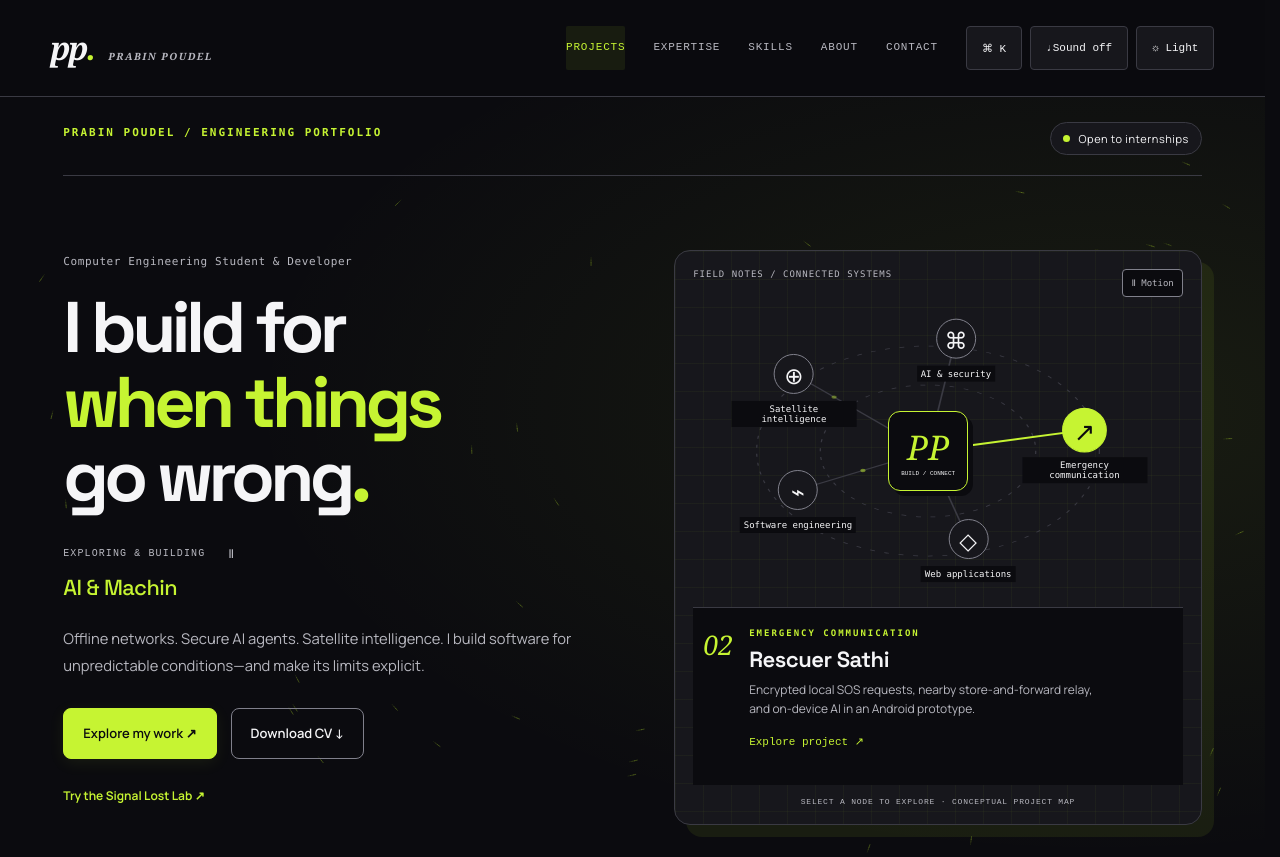
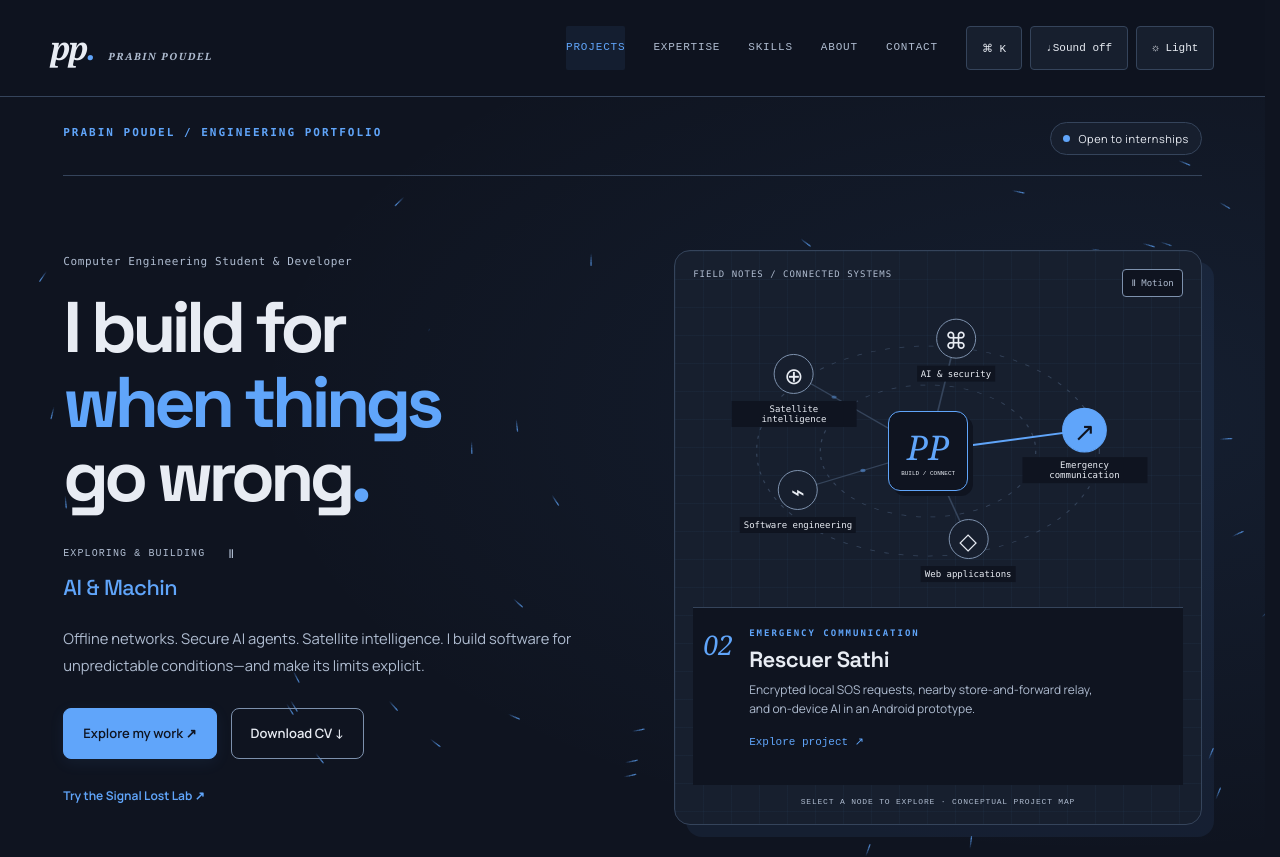
Before and after one commit to Prabin-Poudel-1/Portfolio-website, a React (Vite) app: page / in a window 1280 px wide. Shown: the top 857 px of the page. Built offline with nearby package versions, Linux system fonts and the light colour scheme.

Commit message:
Refine dark theme and improve hero particle effects

```diff
--- a/scripts/globe-fallback.ts
+++ b/scripts/globe-fallback.ts
@@ -62,7 +62,7 @@ for (let row = 0; row < 360; row++) {
 const [x, y] = project(NEPAL, 84, 28);
 writeFileSync(
   "assets/geo/globe-fallback.svg",
-  `<svg xmlns="http://www.w3.org/2000/svg" viewBox="0 0 440 440"><defs><radialGradient id="o"><stop stop-color="#555E51"/><stop offset="1" stop-color="#0B0B0F"/></radialGradient><linearGradient id="s" x2="1" y2="1"><stop stop-color="#fff" stop-opacity=".05"/><stop offset="1" stop-color="#000" stop-opacity=".3"/></linearGradient></defs><circle cx="220" cy="220" r="180" fill="url(#o)"/><path d="${d}" fill="none" stroke="#B9C1AB" stroke-width="1"/><circle cx="220" cy="220" r="180" fill="url(#s)" stroke="#555E51"/><circle cx="${220 + x * 180}" cy="${220 - y * 180}" r="4" fill="#C6F432"/></svg>`,
+  `<svg xmlns="http://www.w3.org/2000/svg" viewBox="0 0 440 440"><defs><radialGradient id="o"><stop stop-color="#506887"/><stop offset="1" stop-color="#0F1420"/></radialGradient><linearGradient id="s" x2="1" y2="1"><stop stop-color="#fff" stop-opacity=".05"/><stop offset="1" stop-color="#000" stop-opacity=".3"/></linearGradient></defs><circle cx="220" cy="220" r="180" fill="url(#o)"/><path d="${d}" fill="none" stroke="#A8BDD8" stroke-width="1"/><circle cx="220" cy="220" r="180" fill="url(#s)" stroke="#506887"/><circle cx="${220 + x * 180}" cy="${220 - y * 180}" r="4" fill="#60A5FA"/></svg>`,
 );
 console.log(
   "Generated globe fallback from the existing Natural Earth coverage without horizon chords.",
--- a/src/components/HeroFlow.tsx
+++ b/src/components/HeroFlow.tsx
@@ -1,5 +1,10 @@
 import { useEffect, useRef } from 'react';
 import { animateHero } from '../utils/heroMotion';
+
+// 22 samples / 21 segments: 40% longer than the previous 15-segment trail.
+const TRAIL_POINTS = 22;
+const FADE_GROUPS = 7;
+const SEGMENTS_PER_GROUP = 3;
 
 type Particle = { x: number; y: number; vx: number; vy: number; age: number; life: number; amber: boolean; trail: Float32Array; head: number; filled: number };
 
@@ -11,19 +16,19 @@ export function HeroFlow({ paused }: { paused: boolean }) {
     const ctx = canvas.getContext('2d', { alpha: true });
     if (!ctx) return;
     let width = 1, height = 1, ratio = 1, particles: Particle[] = [];
-    let accent = '#C6F432', editorial = accent;
+    let accent = '#60A5FA', editorial = accent;
     let bounds = hero.getBoundingClientRect();
     const pointer = { x: -1000, y: -1000, vx: 0, vy: 0, speed: 0, at: 0, inside: false };
     const colors = () => {
       const style = getComputedStyle(hero);
-      accent = style.getPropertyValue('--accent').trim();
+      accent = style.getPropertyValue('--particle').trim();
       editorial = style.getPropertyValue('--editorial').trim();
       ctx.clearRect(0, 0, width, height);
     };
     const spawn = (p?: Particle): Particle => Object.assign(p || {}, {
       x: Math.random() * width, y: Math.random() * height,
       vx: 0, vy: 0, age: 0, life: 10 + Math.random() * 12, amber: Math.random() < .12,
-      trail: p?.trail || new Float32Array(32), head: 0, filled: 0,
+      trail: p?.trail || new Float32Array(TRAIL_POINTS * 2), head: 0, filled: 0,
     }) as Particle;
     const resize = () => {
       bounds = hero.getBoundingClientRect();
@@ -52,7 +57,7 @@ export function HeroFlow({ paused }: { paused: boolean }) {
       if (ratio !== Math.min(devicePixelRatio || 1, 1.75)) resize();
       // Redraw bounded trails: alpha decay on an 8-bit canvas otherwise leaves persistent ghosts.
       ctx.clearRect(0, 0, width, height);
-      ctx.lineCap = 'round'; ctx.lineWidth = .85;
+      ctx.lineCap = 'round'; ctx.lineWidth = 1.3;
       pointer.speed *= Math.exp(-dt * 3.5);
       pointer.vx *= Math.exp(-dt * 3.5); pointer.vy *= Math.exp(-dt * 3.5);
       for (const p of particles) {
@@ -69,18 +74,18 @@ export function HeroFlow({ paused }: { paused: boolean }) {
         p.vx += (vx - p.vx) * ease; p.vy += (vy - p.vy) * ease;
         p.x += p.vx * dt; p.y += p.vy * dt;
         const envelope = Math.min(1, p.age / 1.3, (p.life - p.age) / 1.5);
-        p.head = (p.head + 1) % 16;
+        p.head = (p.head + 1) % TRAIL_POINTS;
         p.trail[p.head * 2] = p.x; p.trail[p.head * 2 + 1] = p.y;
-        p.filled = Math.min(16, p.filled + 1);
+        p.filled = Math.min(TRAIL_POINTS, p.filled + 1);
         ctx.strokeStyle = p.amber ? editorial : accent;
-        // Three tapered segments, fixed storage and no per-frame allocation.
-        for (let group = 0; group < 3; group++) {
-          ctx.globalAlpha = envelope * Math.min(.65, .36 + influence * pointer.speed * .2) * (1 - group / 3);
+        // Seven gradual fade steps, fixed storage and no per-frame allocation.
+        for (let group = 0; group < FADE_GROUPS; group++) {
+          ctx.globalAlpha = envelope * Math.min(.75, .60 + influence * pointer.speed * .2) * (1 - group / FADE_GROUPS);
           ctx.beginPath();
-          const first = group * 5;
+          const first = group * SEGMENTS_PER_GROUP;
           if (first >= p.filled - 1) continue;
-          for (let k = first; k <= Math.min(first + 5, p.filled - 1); k++) {
-            const index = ((p.head - k + 16) % 16) * 2;
+          for (let k = first; k <= Math.min(first + SEGMENTS_PER_GROUP, p.filled - 1); k++) {
+            const index = ((p.head - k + TRAIL_POINTS) % TRAIL_POINTS) * 2;
             if (k === first) ctx.moveTo(p.trail[index], p.trail[index + 1]);
             else ctx.lineTo(p.trail[index], p.trail[index + 1]);
           }
--- a/src/styles/interactions.css
+++ b/src/styles/interactions.css
@@ -582,7 +582,7 @@
 @property --scene {
   syntax: "<color>";
   inherits: true;
-  initial-value: #C6F432;
+  initial-value: #60A5FA;
 }
 .cinema {
   transition:
--- a/style.css
+++ b/style.css
@@ -1,16 +1,16 @@
 :root {
   color-scheme: dark;
-  --bg: #0B0B0F;
-  --panel: #17171C;
-  --panel-2: #222228;
-  --text: #F5F5F7;
-  --muted: #B8B8C0;
-  --accent: #C6F432;
-  --accent-ink: #0B0B0F;
-  --line: #3A3A43;
-  --header: #0B0B0Ff2;
+  --bg: #0F1420;
+  --panel: #171F2E;
+  --panel-2: #222D40;
+  --text: #E8ECF3;
+  --muted: #AFBCD0;
+  --accent: #60A5FA;
+  --accent-ink: #0F1420;
+  --line: #35445B;
+  --header: #0F1420f2;
   --shadow: 0 14px 40px #0002;
-  --control: #80808B;
+  --control: #7D91AD;
   --radius-sm: 8px;
   --radius-md: 14px;
   --space-1: 8px;
@@ -1219,7 +1219,7 @@ section[tabindex="-1"]:focus {
   overscroll-behavior: contain;
 }
 .image-dialog::backdrop {
-  background: #0B0B0Fd9;
+  background: #0F1420d9;
 }
 .image-dialog[open] {
   display: grid;
--- a/theme.css
+++ b/theme.css
@@ -1,8 +1,8 @@
 /* Shared art direction for React, static case studies, and interactive modules. */
 :root {
-  --ink-0: #0B0B0F;
-  --ink-1: #17171C;
-  --ink-2: #222228;
+  --ink-0: #0F1420;
+  --ink-1: #171F2E;
+  --ink-2: #222D40;
   --paper-0: #F7F6F2;
   --paper-1: #FFFFFF;
   --paper-2: #ECEBE5;
@@ -10,23 +10,24 @@
   --surface: var(--ink-1);
   --panel: var(--ink-1);
   --panel-2: var(--ink-2);
-  --text: #F5F5F7;
-  --muted: #B8B8C0;
-  --accent: #C6F432;
-  --editorial: #C6F432;
-  --accent-ink: #0B0B0F;
-  --border: #3A3A43;
+  --text: #E8ECF3;
+  --muted: #AFBCD0;
+  --accent: #60A5FA;
+  --editorial: #60A5FA;
+  --particle: #60A5FA;
+  --accent-ink: #0F1420;
+  --border: #35445B;
   --line: var(--border);
-  --control: #80808B;
-  --header: #0B0B0Ff5;
-  --grid: #C6F4320a;
+  --control: #7D91AD;
+  --header: #0F1420f5;
+  --grid: #60A5FA0a;
   --shadow: 0 18px 55px #00000024;
-  --focus: #C6F432;
-  --accent-soft: #C6F43213;
-  --globe-ocean: #191B1B;
-  --globe-land: #B9C1AB;
-  --globe-grid: #555E51;
-  --globe-shadow: #07080A;
+  --focus: #60A5FA;
+  --accent-soft: #60A5FA13;
+  --globe-ocean: #172337;
+  --globe-land: #A8BDD8;
+  --globe-grid: #506887;
+  --globe-shadow: #090E18;
   --radius-sm: 8px;
   --radius-md: 16px;
 }
@@ -39,6 +40,7 @@
   --muted: #595F65;
   --accent: #15803D;
   --editorial: #B45309;
+  --particle: #1D4ED8;
   --accent-ink: #ffffff;
   --border: #CDCEC8;
   --line: var(--border);
```
Also changed, not shown: scripts/check-hero.mjs (+16 -1 lines), assets/geo/globe-fallback.svg.
